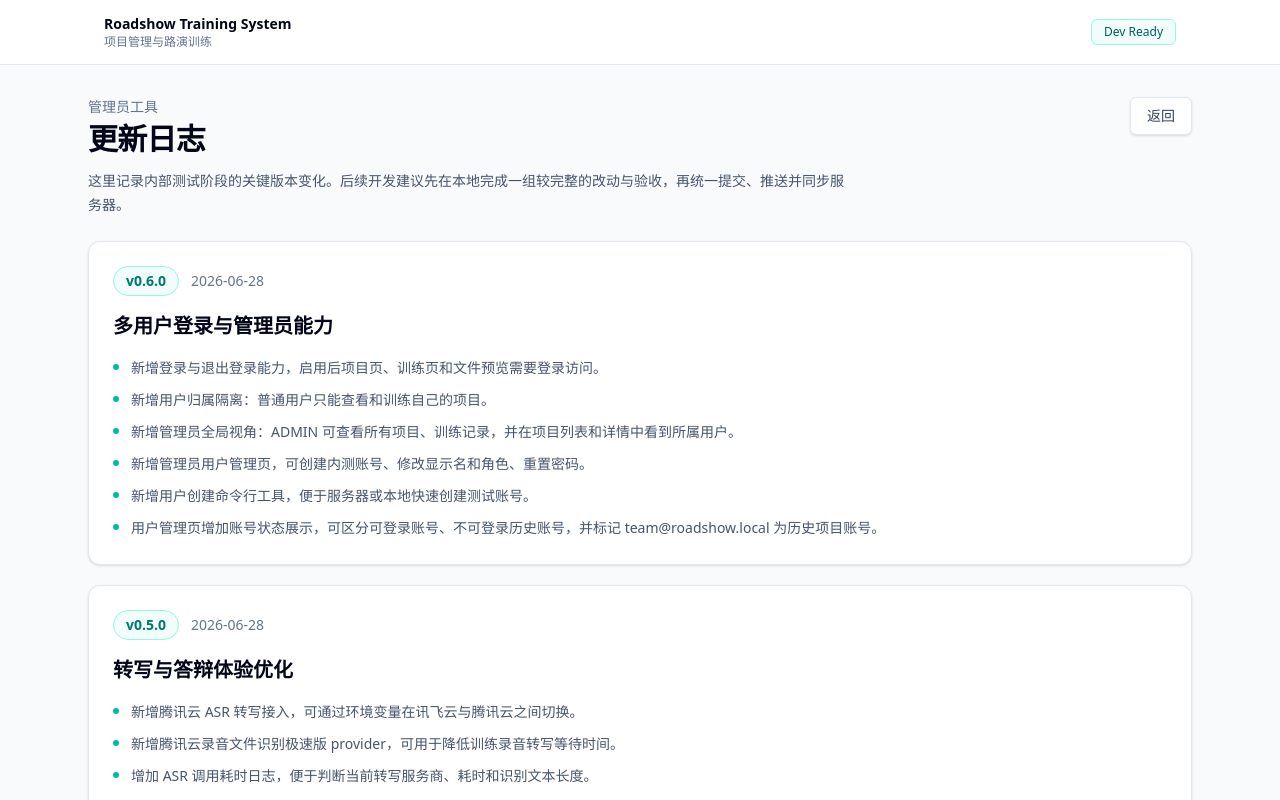
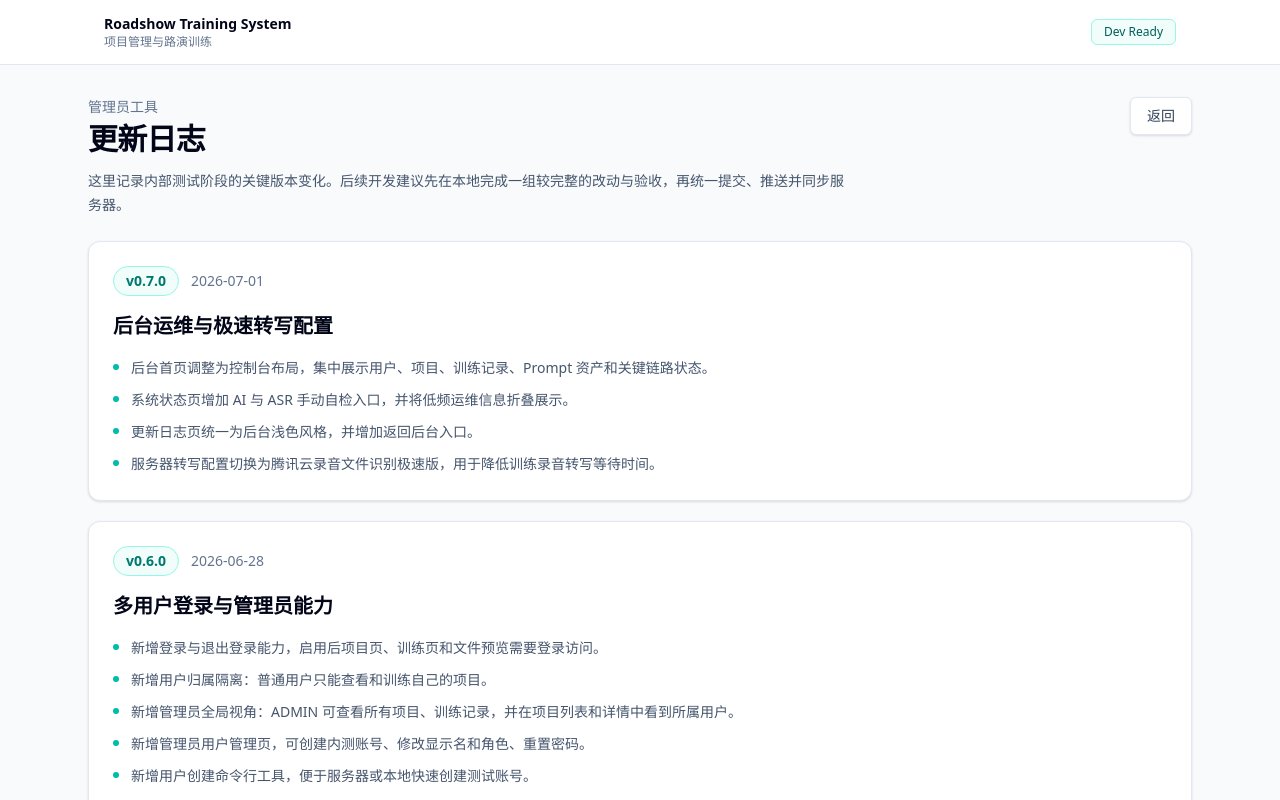
Before and after one commit to MarquezWang/roadshow-training-system, a Next.js app: page /changelog in a window 1280 px wide. Shown: the top 800 px of the page. Built offline with nearby package versions, Linux system fonts and the light colour scheme; no server answers.

Commit message:
docs: update changelog for admin diagnostics

```diff
--- a/app/changelog/page.tsx
+++ b/app/changelog/page.tsx
@@ -1,6 +1,17 @@
 import Link from "next/link";
 
 const changelogItems = [
+  {
+    version: "v0.7.0",
+    date: "2026-07-01",
+    title: "后台运维与极速转写配置",
+    items: [
+      "后台首页调整为控制台布局，集中展示用户、项目、训练记录、Prompt 资产和关键链路状态。",
+      "系统状态页增加 AI 与 ASR 手动自检入口，并将低频运维信息折叠展示。",
+      "更新日志页统一为后台浅色风格，并增加返回后台入口。",
+      "服务器转写配置切换为腾讯云录音文件识别极速版，用于降低训练录音转写等待时间。",
+    ],
+  },
   {
     version: "v0.6.0",
     date: "2026-06-28",
```
